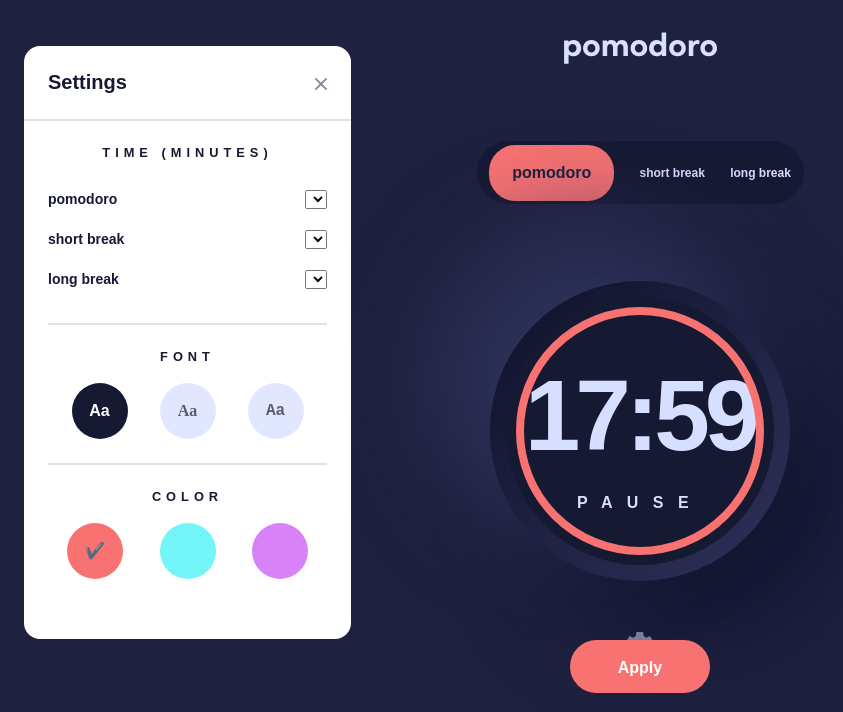
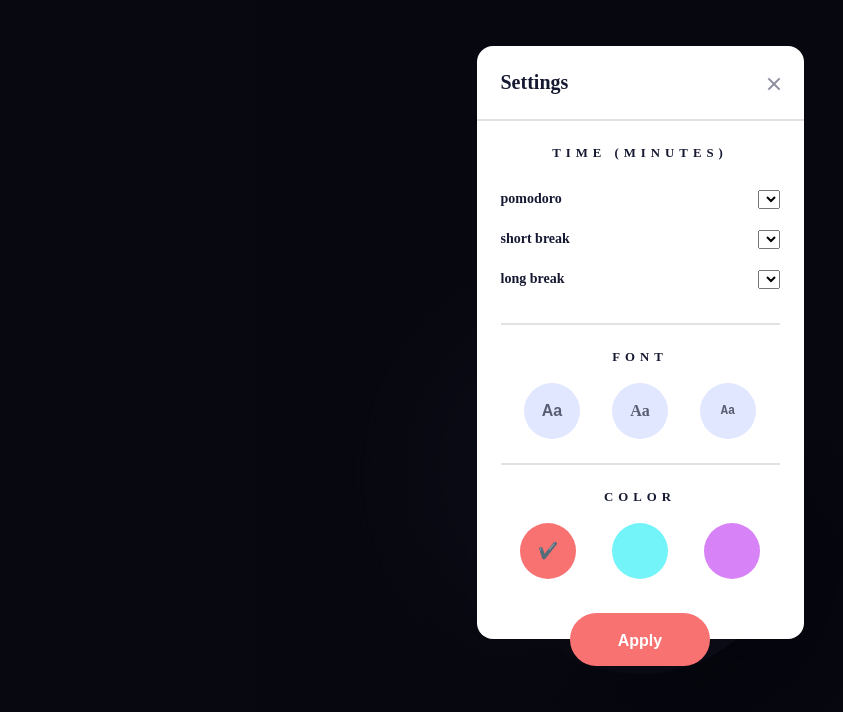
Before and after one commit to Chanda-Abdul/pomodoro-app, a plain HTML site: page index.html in a window 1280 px wide. Both pictures are taken after a click on the button 640 px from the left and 716 px from the top of the page. Shown: the whole page, without its empty margins (0-843 px from the left). Drawn offline with Linux system fonts and the light colour scheme; a web font is replaced by a local one.

Commit message:
update settings.js timers.js

```diff
--- a/index.html
+++ b/index.html
@@ -15,14 +15,15 @@
   <title>Frontend Mentor | Pomodoro app</title>
 </head>
 
-<body>
+<body class="font-roboto">
   <header><img src="/assets/logo.svg"
          alt="logo"></header>
   <div class="container">
     <!-- Toggle time  -->
     <div class="toggle">
       <ul class="body-font-secondary">
-        <li class="btn active">pomodoro</li>
+        <li class="btn"
+            id="active">pomodoro</li>
         <li>short break</li>
         <li>long break</li>
       </ul>
@@ -31,31 +32,32 @@
 
   <!-- Timer -->
   <div class="container time">
+    <!-- Progress-->
+    <div id="time-progress-ring"></div>
+    <div class="container time-details">
 
-    <div class="container time-details">
-      <span class="time-progress-ring"></span>
-      <span class="current-time">
-        <h1>17:59</h1>
-      </span>
-      <span class="current-status">
-        <h3>pause</h3><!-- start restart  -->
-      </span>
+      <!-- Timer -->
+      <h1><span id="current-time"></span></h1>
+      <!-- Status -->
+      <button class="btn btn-status">
+        <h3><span class="current-status">
+          </span></h3>
+      </button>
     </div>
-
-
   </div>
 
 
 
-  <button class="btn btn-settings"><img src="/assets/icon-settings.svg"
+  <button class="btn btn-settings show" onclick="openSettingsModal()"><img src="/assets/icon-settings.svg"
          alt="settings"></button>
   <!-- Settings Card -->
   <div id="modal"
        class="hide">
+    <div class="modal-container">
       <div class="card container">
         <div class="card-title">
           <h2>Settings</h2>
-        <button class="btn close-btn"><img src="/assets/icon-close.svg"
+          <button class="btn close-btn" onclick="closeSettingsModal()"><img src="/assets/icon-close.svg"
                  alt="icon-close"
                  class="icon"></button>
         </div>
@@ -79,29 +81,38 @@
             </form>
           </section>
           <hr>
+          <!-- Select Font -->
           <section class="font-select">
             <h4 class="section-title"> Font</h4>
             <div class="font-options">
-            <button class="btn-option font-kumbh active">Aa</button>
-            <button class="btn-option font-roboto">Aa</button>
-            <button class="btn-option font-space">Aa</button>
+              <button class="btn-option font-kumbh"
+                      onclick="updateFont('kumbh')">Aa</button>
+              <button class="btn-option font-roboto"
+                      onclick="updateFont('roboto')">Aa</button>
+              <button class="btn-option font-space"
+                      onclick="updateFont('space')">Aa</button>
             </div>
           </section>
           <hr>
+          <!-- Select Accent Color -->
           <section class="color-select">
             <h4 class="section-title">Color</h4>
             <div class="color-options">
-            <button class="btn-option peach"><img src=""
+              <button class="btn-option peach active"><img src=""
                      alt="">✔️</button>
               <button class="btn-option blue">&nbsp;</button>
               <button class="btn-option orchid">&nbsp;</button>
             </div>
           </section>
         </div>
-    </div><button class="btn btn-apply">Apply</button>
+      </div>
+      <button class="btn btn-apply" onclick="applySettings()">Apply</button>
+    </div>
   </div>
 </body>
-<script src="/script.js"
-        defer></script>
+<script defer
+        src="/timers.js"></script>
+<script defer
+        src="/settings.js"></script>
 
 </html>
--- a/script.js
+++ /dev/null
@@ -1,13 +0,0 @@
-let closeSettingsBtn = document.querySelector('.close-btn');
-let openSettingsBtn = document.querySelector('.btn-settings');
-let modal = document.getElementById('modal');
-
-closeSettingsBtn.addEventListener('click', function () {
-  modal.classList.remove('show');
-  modal.classList.add('hide');
-});
-
-openSettingsBtn.addEventListener('click', function () {
-  modal.classList.remove('hide');
-  modal.classList.add('show');
-});
--- /dev/null
+++ b/settings.js
@@ -0,0 +1,33 @@
+/* Modal Open/Close */
+let closeSettingsBtn = document.querySelector('.close-btn');
+let openSettingsBtn = document.querySelector('.btn-settings');
+let modal = document.getElementById('modal');
+
+function closeSettingsModal() {
+  openSettingsBtn.classList.remove('hide');
+  openSettingsBtn.classList.add('show');
+  modal.className = 'hide';
+}
+
+function openSettingsModal() {
+  openSettingsBtn.classList.remove('show');
+  openSettingsBtn.classList.add('hide');
+  modal.className = 'show';
+}
+
+/* Set Timer Type & Duration */
+
+/* Set Font Family */
+const body = document.querySelector('body');
+let currentFont = '';
+
+function updateFont(fontFamily) {
+  currentFont = `font-${fontFamily}`;
+}
+/* Set Accent Color */
+
+/* Apply Settings */
+function applySettings() {
+  body.className = currentFont;
+  closeSettingsModal();
+}
--- a/styles.css
+++ b/styles.css
@@ -1,10 +1,4 @@
 @import url(https://fonts.bunny.net/css?family=kumbh-sans:400,700|roboto-slab:400,700|space-mono:400,700);
-
-* {
-  box-sizing: border-box;
-  margin: 0;
-  padding: 0;
-}
 
 :root {
   --georgia-peach: hsl(0, 91%, 71%);
@@ -21,11 +15,22 @@
   --diamonds-in-the-sky: #e3e1e1;
 }
 
+* {
+  box-sizing: border-box;
+  margin: 0;
+  padding: 0;
+}
+
+html,
 body {
   height: 100vh;
+  width: 100%;
+}
+
+
+body {
   font-size: 16px;
   font-weight: 700;
-  font-family: 'Kumbh Sans', sans-serif;
   color: var(--transparent-blue);
   background-color: var(--black-market);
   display: flex;
@@ -33,13 +38,23 @@ body {
   align-items: center;
   justify-content: space-evenly;
 }
-
 .container,
 header {
   display: flex;
   flex-direction: column;
   align-items: center;
   justify-content: space-evenly;
+}
+
+.font-kumbh {
+  font-family: 'Kumbh Sans', sans-serif;
+}
+.font-roboto {
+  font-family: 'Roboto Slab', serif;
+}
+.font-space {
+  font-family: 'Space Mono', monospace;
+  font-size: 0.75rem;
 }
 
 h1 {
@@ -77,30 +92,6 @@ h4 {
   line-height: 0.875rem;
 }
 
-button,
-.btn {
-  background-color: var(--georgia-peach);
-  color: var(--baby-powder);
-  font-size: 1rem;
-  line-height: 20px;
-  font-weight: 700;
-  text-align: center;
-  padding: 18px 23px;
-  border-radius: 26.5px;
-  border: none;
-}
-
-button:hover,
-.btn:hover {
-  cursor: pointer;
-  opacity: 0.2;
-}
-
-.btn-settings {
-  background-color: transparent;
-  border: none;
-}
-
 .toggle ul {
   display: flex;
   flex-direction: row;
@@ -120,6 +111,8 @@ button:hover,
 .toggle ul li.active {
   color: var(--black-market);
 }
+
+
 .time {
   height: 300px;
   width: 300px;
@@ -134,18 +127,30 @@ button:hover,
     50px 50px 100px var(--shadow-dancer);
 }
 
-.time-progress-ring {
+#time-progress-ring {
+  background: radial-gradient(var(--dark-knight) 50%, transparent 51%),
+  conic-gradient(transparent 0deg 220deg, var(--baby-powder) 220deg 360deg),
+  conic-gradient(var(--georgia-peach) 0deg, var(--georgia-peach) 90deg, var(--georgia-peach) 180deg, var(--georgia-peach));
+border-radius: 50%;
+/* width: 120px; */
+/* height: 120px; */
+/* // For animations...
+// transition: all 500ms ease-in;
+// will-change: transform; */
   position: absolute;
-  border: 0.5rem solid var(--georgia-peach);
-  border-radius: 10rem;
+  /* border: 0.5rem solid var(--georgia-peach); */
+  /* border-radius: 10rem; */
+  z-index: 0;
   height: 248px;
   width: 248px;
 }
 .time-details {
+  position: absolute;
+  z-index: 1;
   padding: 40px;
-  height: 268px;
-  width: 268px;
-  border-radius: 10rem;
+  height: 228px;
+  width: 228px;
+  border-radius: 50%;
   background-color: var(--dark-knight);
 }
 
@@ -153,16 +158,57 @@ button:hover,
   font-size: 5rem;
   line-height: 6.5rem;
   margin: 5px 1rem;
-  /* height: 99px;
-width: 170px; */
+}
+
+/* Modal  */
+
+.show {
+  display: block;
+}
+
+.hide {
+  display: none;
+}
+
+.modal-container {
+  position: fixed;
+  top: 0;
+  left: 0;
+  width: 100%;
+  height: 100%;
+  z-index: 1;
+  background-color: rgba(0, 0, 0, 0.75);
+  display: flex;
+  flex-direction: column;
+  align-items: center;
+  justify-content: flex-start;
+  /* TO-DO => animate background color to fade in/out */
+  animation-name: animatemodal;
+  animation-duration: 2500ms;
+  /* animation: background-color 2000ms ease-in-out; */
+}
+.card {
+  /* TO-DO => animate just the card to drop in/out from top */
+}
+/* Modal  Animation Section */
+
+@keyframes animatemodal {
+  from {
+    top: -500px;
+    opacity: 0;
+  }
+  to {
+    top: 0;
+    opacity: 1;
+  }
 }
 
 /* Settings Card */
 
 .card {
-  position: absolute;
-  top: 46px;
-  left: 24px;
+  /* position: absolute; */
+  margin-top: 46px;
+  /* left: 24px; */
   min-height: 549px;
   width: 327px;
   background-color: var(--baby-powder);
@@ -196,14 +242,6 @@ label {
   line-height: 25px;
 }
 
-.close-btn {
-  height: 12.727922439575195px;
-  width: 12.727922439575195px;
-  background-color: transparent;
-  align-items: center;
-  padding: 0;
-}
-
 hr {
   border: 1px solid var(--diamonds-in-the-sky);
   width: 100%;
@@ -235,6 +273,43 @@ form {
   justify-content: center;
   align-items: center;
 }
+
+/* Buttons */
+
+button,
+.btn {
+  background-color: var(--georgia-peach);
+  color: var(--baby-powder);
+  font-size: 1rem;
+  line-height: 20px;
+  font-weight: 700;
+  text-align: center;
+  padding: 18px 23px;
+  border-radius: 26.5px;
+  border: none;
+}
+
+button.btn-option:hover {
+  cursor: pointer;
+  opacity: 0.8;
+}
+
+.btn-settings,
+.btn-status {
+  margin: 0;
+  padding: 0;
+  background-color: transparent;
+  border: none;
+}
+
+.close-btn {
+  height: 12.727922439575195px;
+  width: 12.727922439575195px;
+  background-color: transparent;
+  align-items: center;
+  padding: 0;
+}
+
 button.btn-option {
   height: 56px;
   width: 56px;
@@ -266,27 +341,11 @@ button.btn-option {
   background-color: var(--electric-orchid);
 }
 
-.font-kumbh {
-  font-family: 'Kumbh Sans', sans-serif;
-}
-.font-roboto {
-  font-family: 'Roboto Slab', serif;
-}
-.font-space {
-  font-family: 'Space Mono', monospace;
-}
 .btn-apply {
   position: relative;
   z-index: 1;
   height: 53px;
   width: 140px;
   border-radius: 26.5px;
-  top: -75px;
+  top: calc(-53px / 2);
 }
-.show {
-  display: block;
-}
-
-.hide {
-  display: none;
-}
--- /dev/null
+++ b/timers.js
@@ -0,0 +1,63 @@
+/* Timer - Toggle Timer Type */
+const timerOptions = ['pomodoro', 'short break', 'long break'];
+
+/* Timer - Timer Status */
+let timerStatus = document.querySelector('.current-status');
+const statusOptions = ['pause', 'start', 'restart'];
+let currentStatus = statusOptions[0];
+
+// console.log(currentStatus);
+timerStatus.addEventListener('click', function () {
+  // console.log(currentStatus);
+  currentStatus =
+    currentStatus == 'pause'
+      ? statusOptions[1]
+      : currentStatus == 'start'
+      ? statusOptions[2]
+      : currentStatus == 'restart'
+      ? statusOptions[0]
+      : false;
+  timerStatus.innerHTML = currentStatus;
+});
+
+
+/* Timer - Progress Ring Display */
+let timerDuration = 10;
+let timeElapsed = 0;
+let timeRemaining = timerDuration;
+let timerProgress = Math.floor((timeRemaining / timerDuration) * 100);
+
+/* Timer - Current Time */
+let currentTime = document.getElementById('current-time');
+let minutes = Math.floor(timeRemaining / 60);
+let seconds = timeRemaining % 60;
+
+function countdown() {
+  let startCountDown = () => {
+    timeElapsed = timeRemaining > 0 ? timeElapsed + 1: timeElapsed;
+    timeRemaining = timeRemaining > 0 ? timerDuration - timeElapsed : 0;
+    timerProgress = timerProgress > 0 ? Math.floor((timeRemaining / timerDuration) * 100) : 0;
+    minutes = Math.floor(timeRemaining / 60);
+    seconds = timeRemaining % 60;
+    currentTime.innerHTML = `${minutes}:${seconds}`;
+
+if (timeRemaining === 0) {
+      clearInterval(count);
+    }
+    console.log(timeElapsed, timeRemaining, timerProgress);
+  };
+
+   const count = setInterval(startCountDown, 1000, timeElapsed, timeRemaining, timerProgress);
+}
+
+countdown();
+// console.log(
+//   timeRemaining,
+//   timerDuration,
+//   Math.floor((timeRemaining / timerDuration) * 100)
+// );
+
+window.onload = () => {
+  timerStatus.innerHTML = currentStatus;
+  currentTime.innerHTML = `${minutes}:${seconds}`;
+};
```
Also changed, not shown: README.md, assets/preview.jpg (renamed from preview.jpg). Lines whose indentation alone changed are shown as unchanged.
